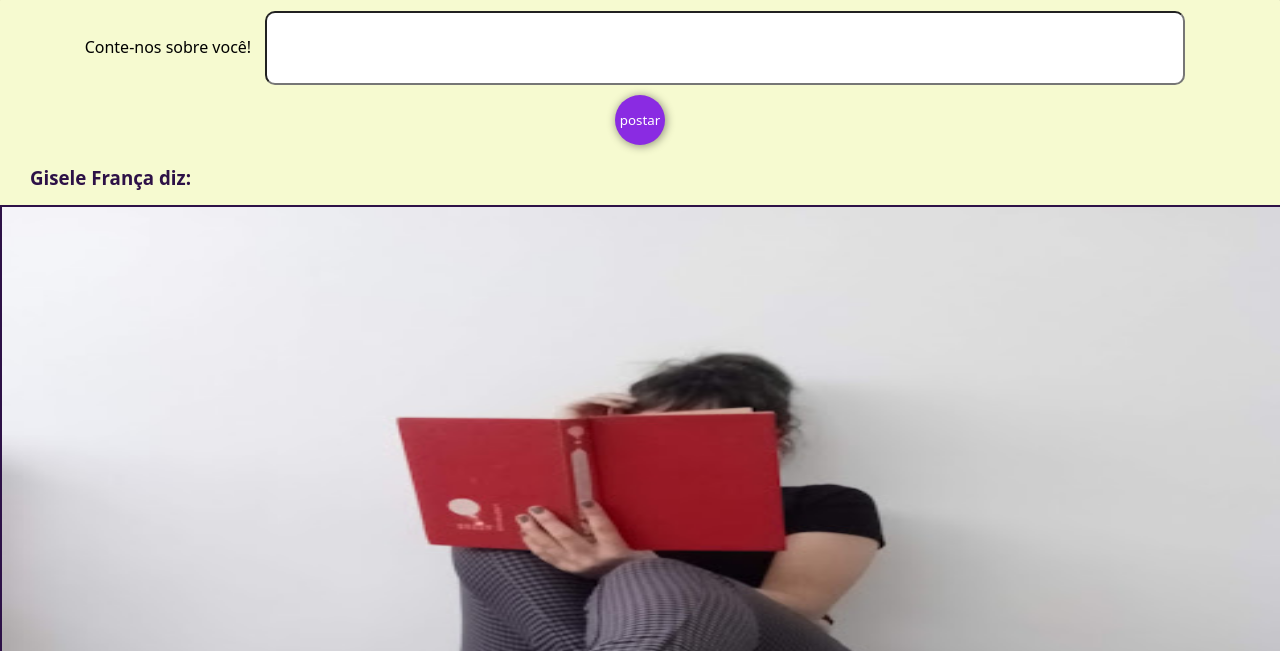
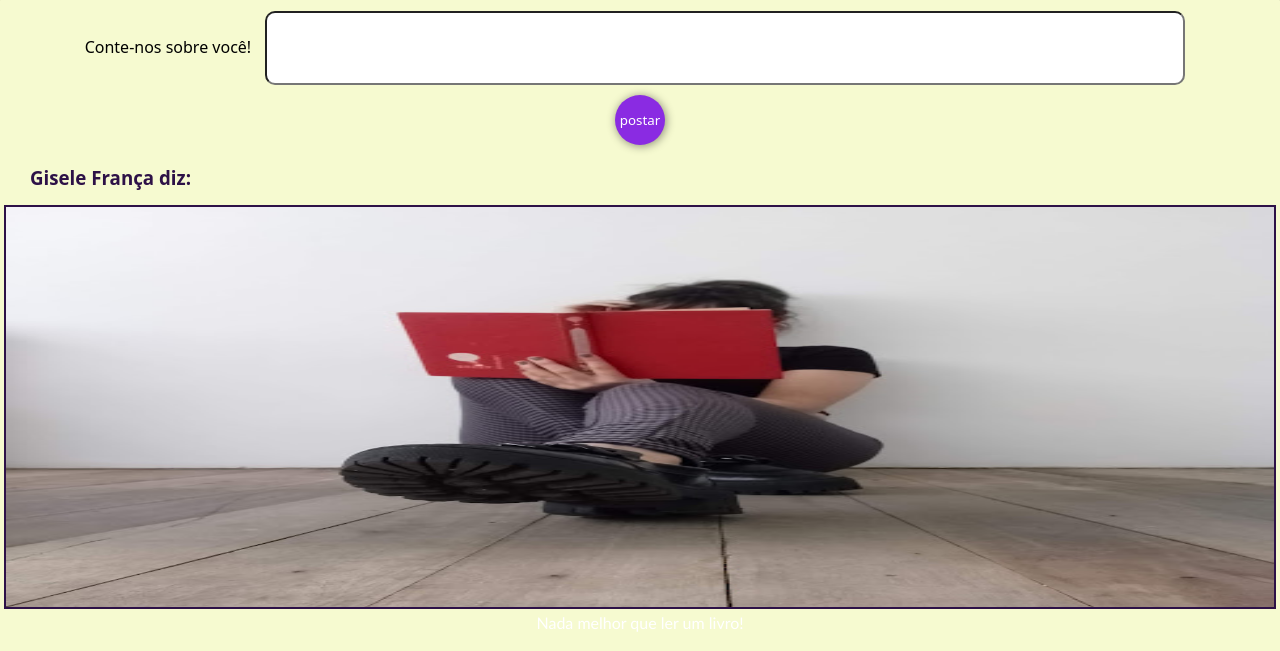
Before and after one commit to Gisa99/firstmobil, a plain HTML site: page index.html in a window 1280 px wide. Shown: the part 301-952 px from the top of the page. Drawn offline with Linux system fonts and the light colour scheme.

Commit message:
outros ajustes de CSS

```diff
--- a/style.css
+++ b/style.css
@@ -109,7 +109,7 @@ main > div#picture > p{
 
 main > div#picture > img{
     margin-top: 5px;
-    width: 100vw;
-    height: 100vh;
+    width: 99vw;
+    height: 50vh;
     border: 2px solid rgb(45, 17, 71);
 }
```
